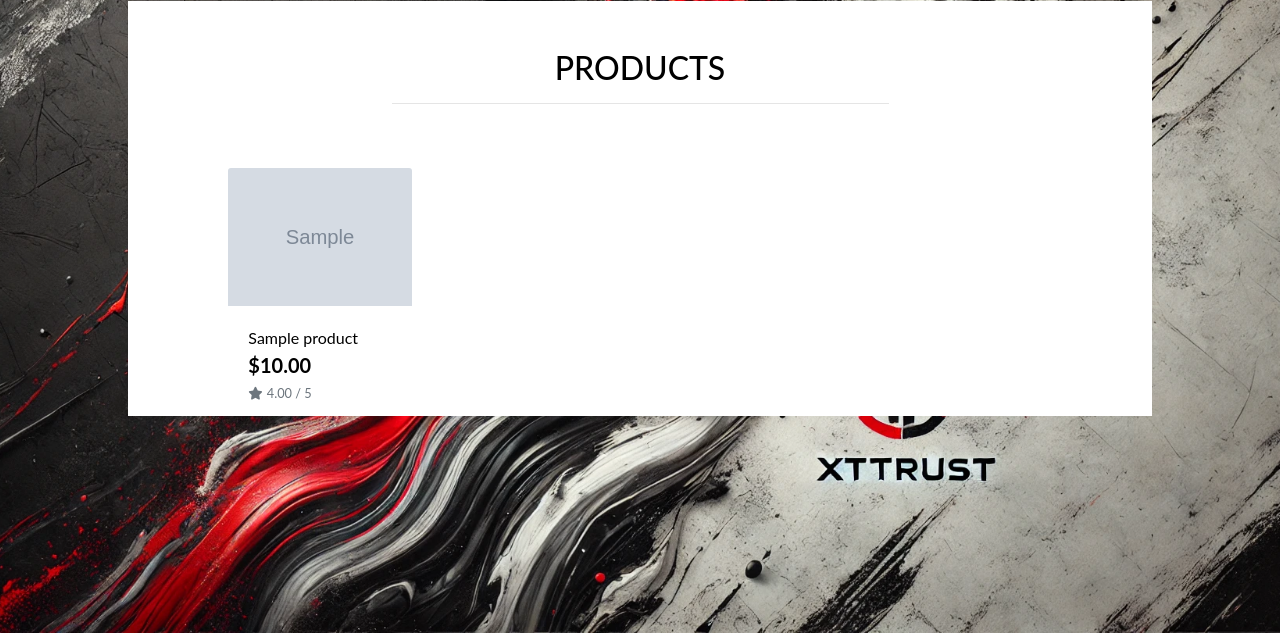
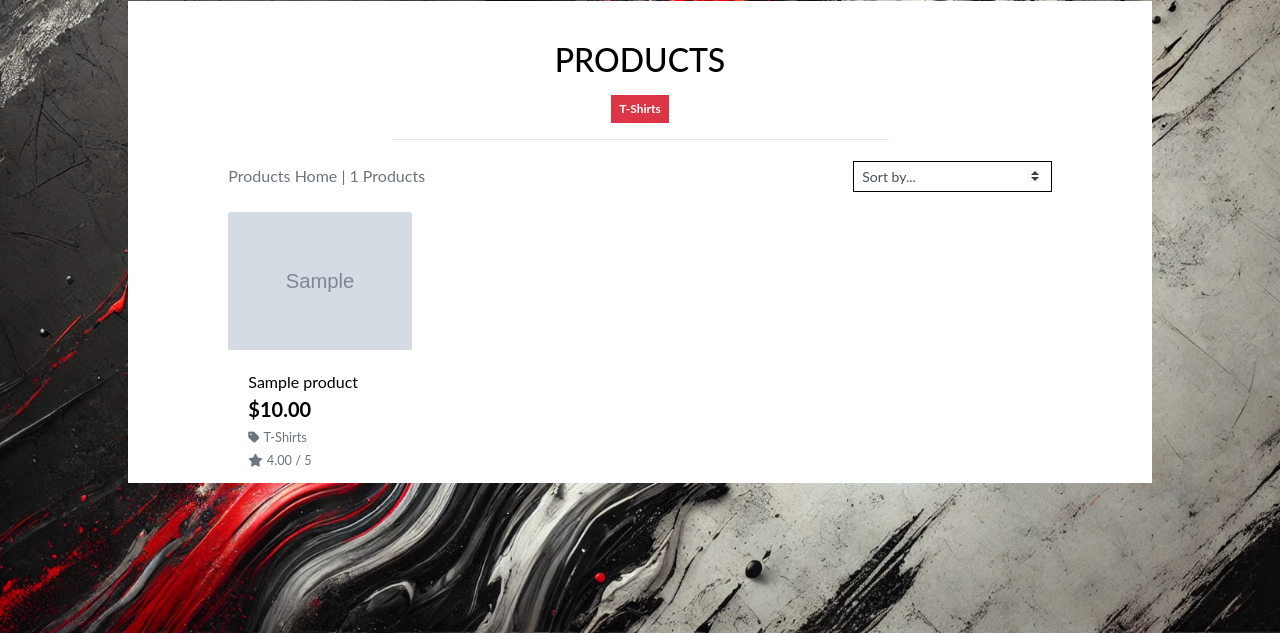
Before and after one commit to xttrust/xttrust-custom-merch, a Django app: page /products/?category=t-shirts in a window 1280 px wide. Shown: the part 167-800 px from the top of the page. Run offline with Django 5.2, Linux system fonts and the light colour scheme; data comes from the database, SQL or seed files in the repository; tables that the repository leaves empty hold one stand-in row (values such as "Sample post"); grey boxes marked "Sample" are stand-in pictures; some libraries are stand-ins or nearby versions.

Commit message:
feat: Added sorting and product count to product page

```diff
--- a/products/templates/products/products.html
+++ b/products/templates/products/products.html
@@ -10,18 +10,45 @@
 {% endblock %}
 
 {% block content %}
-<div class="container custom-container my-1">
-
+    <div class="container custom-container mt-1 pt-4">
         <div class="row">
-        <div class="col text-center my-5">
+            <div class="col text-center mt-3">
                 <h2 class="logo-font">Products</h2>
+                {% for c in current_categories %}
+                    <a class="category-badge text-decoration-none" href="{% url 'products' %}?category={{ c.name }}">
+                        <span class="p-2 mt-2 badge badge-danger rounded-0">{{ c.friendly_name }}</span>
+                    </a>
+                {% endfor %}
                 <hr class="w-50 mb-1">
             </div>
         </div>
-
         <div class="row">
             <div class="product-container col-10 offset-1">
-            <div class="row mt-1 mb-2"></div>
+                <div class="row mt-1 mb-2">
+                    <div class="col-12 col-md-6 my-auto order-md-last d-flex justify-content-center justify-content-md-end">
+                        <div class="sort-select-wrapper w-50">
+                            <select id="sort-selector" class="custom-select custom-select-sm rounded-0 border border-{% if current_sorting != 'None_None' %}info{% else %}black{% endif %}">
+                                <option value="reset" {% if current_sorting == 'None_None' %}selected{% endif %}>Sort by...</option>
+                                <option value="price_asc" {% if current_sorting == 'price_asc' %}selected{% endif %}>Price (low to high)</option>
+                                <option value="price_desc" {% if current_sorting == 'price_desc' %}selected{% endif %}>Price (high to low)</option>
+                                <option value="rating_asc" {% if current_sorting == 'rating_asc' %}selected{% endif %}>Rating (low to high)</option>
+                                <option value="rating_desc" {% if current_sorting == 'rating_desc' %}selected{% endif %}>Rating (high to low)</option>
+                                <option value="name_asc" {% if current_sorting == 'name_asc' %}selected{% endif %}>Name (A-Z)</option>
+                                <option value="name_desc" {% if current_sorting == 'name_desc' %}selected{% endif %}>Name (Z-A)</option>
+                                <option value="category_asc" {% if current_sorting == 'category_asc' %}selected{% endif %}>Category (A-Z)</option>
+                                <option value="category_desc" {% if current_sorting == 'category_desc' %}selected{% endif %}>Category (Z-A)</option>
+                            </select>
+                        </div>
+                    </div>
+                    <div class="col-12 col-md-6 order-md-first">
+                        <p class="text-muted mt-3 text-center text-md-left">
+                            {% if search_term or current_categories or current_sorting != 'None_None' %}
+                                <span><a class="text-secondary" href="{% url 'products' %}">Products Home</a> | </span>
+                            {% endif %}
+                            {{ products|length }} Products{% if search_term %} found for <strong>"{{ search_term }}"</strong>{% endif %}
+                        </p>
+                    </div>
+                </div>
                 <div class="row">
                     {% for product in products %}
                         <div class="col-sm-6 col-md-6 col-lg-4 col-xl-3">
@@ -42,6 +69,13 @@
                                     <div class="row">
                                         <div class="col">
                                             <p class="lead mb-0 text-left font-weight-bold">${{ product.price }}</p>
+                                            {% if product.category %}
+                                            <p class="small mt-1 mb-0">
+                                                <a class="text-muted" href="{% url 'products' %}?category={{ product.category.name }}">
+                                                    <i class="fas fa-tag mr-1"></i>{{ product.category.friendly_name }}
+                                                </a>
+                                            </p>
+                                            {% endif %}
                                             {% if product.rating %}
                                                 <small class="text-muted"><i class="fas fa-star mr-1"></i>{{ product.rating }} / 5</small>
                                             {% else %}
@@ -76,6 +110,5 @@
                 </div>
             </div>
         </div>
-
     </div>
 {% endblock %}
--- a/products/views.py
+++ b/products/views.py
@@ -5,7 +5,7 @@ from .models import Product, Category
 
 
 def all_products(request):
-    """ A view to return all products, including sorting and search queries """
+    """ A view to show all products, including sorting and search queries """
 
     products = Product.objects.all()
     query = None
@@ -14,21 +14,19 @@ def all_products(request):
     direction = None
 
     if request.GET:
-
         if 'sort' in request.GET:
             sortkey = request.GET['sort']
             sort = sortkey
             if sortkey == 'name':
                 sortkey = 'lower_name'
                 products = products.annotate(lower_name=Lower('name'))
-
+            if sortkey == 'category':
+                sortkey = 'category__name'
             if 'direction' in request.GET:
                 direction = request.GET['direction']
                 if direction == 'desc':
                     sortkey = f'-{sortkey}'
-
             products = products.order_by(sortkey)
-
 
         if 'category' in request.GET:
             categories = request.GET['category'].split(',')
@@ -57,7 +55,7 @@ def all_products(request):
 
 
 def product_detail(request, product_id):
-    """ A view to return product details """
+    """ A view to show individual product details """
 
     product = get_object_or_404(Product, pk=product_id)
 
--- a/static/css/base.css
+++ b/static/css/base.css
@@ -34,6 +34,11 @@ body {
     height: calc(100vh - 164px);
     color: var(--dark);
     font-family: 'Lato', sans-serif;
+}
+
+/* Caregory badge */
+a.category-badge > span.badge:hover {
+    background-color: var(--primary-hover);
 }
 
 /* container */
```
Also changed, not shown: products/templates/products/product_detail.html (+8 -0 lines). Lines whose indentation alone changed are shown as unchanged.
